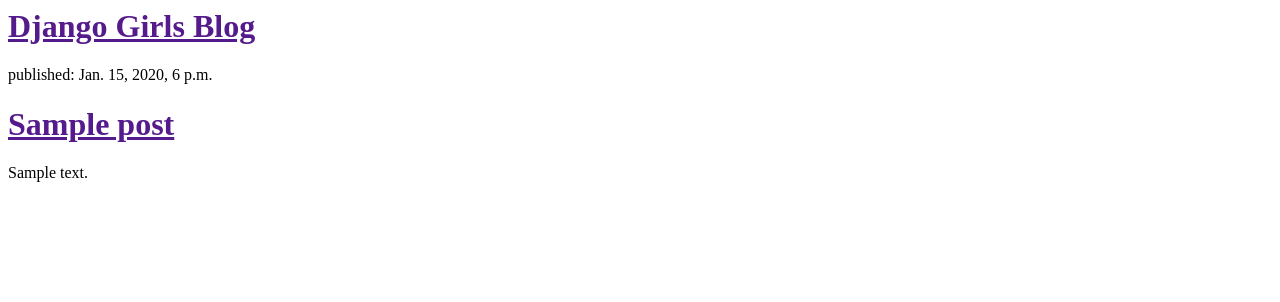
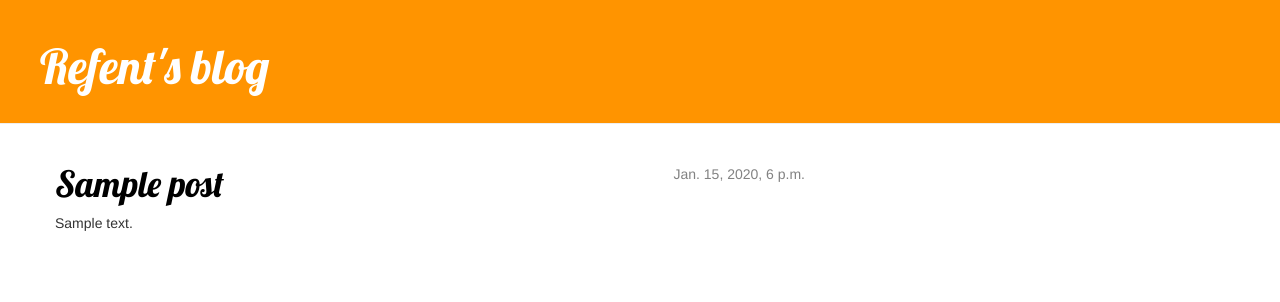
Before and after one commit to refen/my-first-blog, a Django app: page / in a window 1280 px wide. Shown: the top 302 px of the page. Run offline with Django 3.2, Linux system fonts and the light colour scheme; tables that the repository leaves empty hold one stand-in row (values such as "Sample post"); some libraries are stand-ins or nearby versions.

Commit message:
Add view and template for detailed blog post as well as Css for the site.

```diff
--- /dev/null
+++ b/blog/static/css/blog.css
@@ -0,0 +1,52 @@
+h1 a {
+    color: #FCA205;
+    font-family: 'Lobster';
+}
+
+.page-header {
+    background-color: #ff9400;
+    margin-top: 0;
+    padding: 20px 20px 20px 40px;
+}
+
+.page-header h1, .page-header h1 a, .page-header h1 a:visited, .page-header h1 a:active {
+    color: #ffffff;
+    font-size: 36pt;
+    text-decoration: none;
+}
+
+.content {
+    margin-left: 40px;
+}
+
+h1, h2, h3, h4 {
+    font-family: 'Lobster', cursive;
+}
+
+.date {
+    float: right;
+    color: #828282;
+}
+
+.save {
+    float: right;
+}
+
+.post-form textarea, .post-form input {
+    width: 100%;
+}
+
+.top-menu, .top-menu:hover, .top-menu:visited {
+    color: #ffffff;
+    float: right;
+    font-size: 26pt;
+    margin-right: 20px;
+}
+
+.post {
+    margin-bottom: 70px;
+}
+
+.post h1 a, .post h1 a:visited {
+    color: #000000;
+}
--- /dev/null
+++ b/blog/templates/blog/base.html
@@ -0,0 +1,23 @@
+{% load staticfiles %}
+<html>
+    <head>
+        <div class="page-header">
+            <h1><a href="/">Refent's blog</a></h1>
+        </div>
+        <link rel="stylesheet" href="//maxcdn.bootstrapcdn.com/bootstrap/3.2.0/css/bootstrap.min.css">
+        <link rel="stylesheet" href="//maxcdn.bootstrapcdn.com/bootstrap/3.2.0/css/bootstrap-theme.min.css">
+        <link rel="stylesheet" href="{% static "css/blog.css" %}">
+        <link href="http://fonts.googleapis.com/css?family=Lobster&subset=latin,latin-ext" rel="stylesheet" type="text/css">
+    </head>
+
+    <body>
+        <div class="content container">
+            <div class="row">
+                <div class="col-md-8">
+                    {% block content %}
+                    {% endblock %}
+                </div>
+            </div>
+        </div>
+    </body>
+</html>
--- a/blog/templates/blog/post_list.html
+++ b/blog/templates/blog/post_list.html
@@ -1,18 +1,13 @@
-<html>
-    <head>
-        <title>Django Girls blog</title>
-    </head>
-    <body>
-        <div>
-            <h1><a href="">Django Girls Blog</a></h1>
+{% extends "blog/base.html" %}
+
+{% block content %}
+    {% for post in posts %}
+        <div class="post">
+            <div class="date">
+                {{ post.published_date }}
+            </div>
+            <h1><a href="{% url "post_detail" pk=post.pk %}">{{ post.title }}</a></h1>
+            <p>{{ post.text|linebreaks }}</p>
         </div>
-
-        {% for post in posts %}
-            <div>
-                <p>published: {{ post.published_date }}</p>
-                <h1><a href="">{{ post.title}}</a></h1>
-                <p>{{ post.text|linebreaks }}</p>
-            </div>
-        {% endfor %}
-    </body>
-</html>
+    {% endfor %}
+{% endblock content %}
--- a/blog/urls.py
+++ b/blog/urls.py
@@ -5,4 +5,5 @@
 
 urlpatterns = [
     url(r'^$', views.post_list, name='post_list'),
+    url(r'^post/(?P<pk>[0-9]+)/$', views.post_detail, name='post_detail'),
 ]
--- a/blog/views.py
+++ b/blog/views.py
@@ -1,4 +1,4 @@
-from django.shortcuts import render
+from django.shortcuts import render, get_object_or_404
 from .models import Post
 
 # Create your views here.
@@ -8,3 +8,8 @@
     # posts = Post.objects.filter(title__contains='title')
     posts = Post.objects.all()
     return render(request, 'blog/post_list.html', {'posts': posts})
+
+
+def post_detail(request, pk):
+    posts = get_object_or_404(Post, pk=pk)
+    return render(request, 'blog/post_detail.html', {'post': posts})
```
Also changed, not shown: blog/templates/blog/post_detail.html (added, +13 -0 lines).
